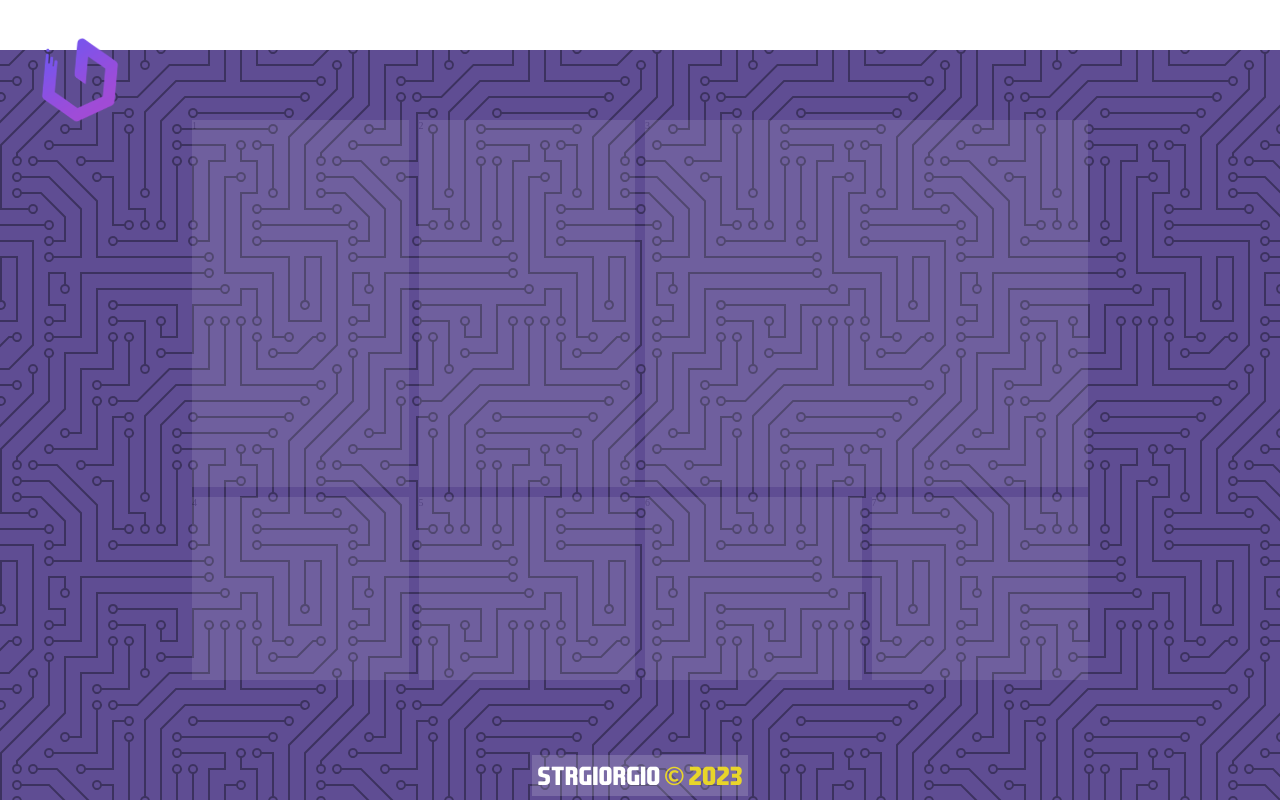
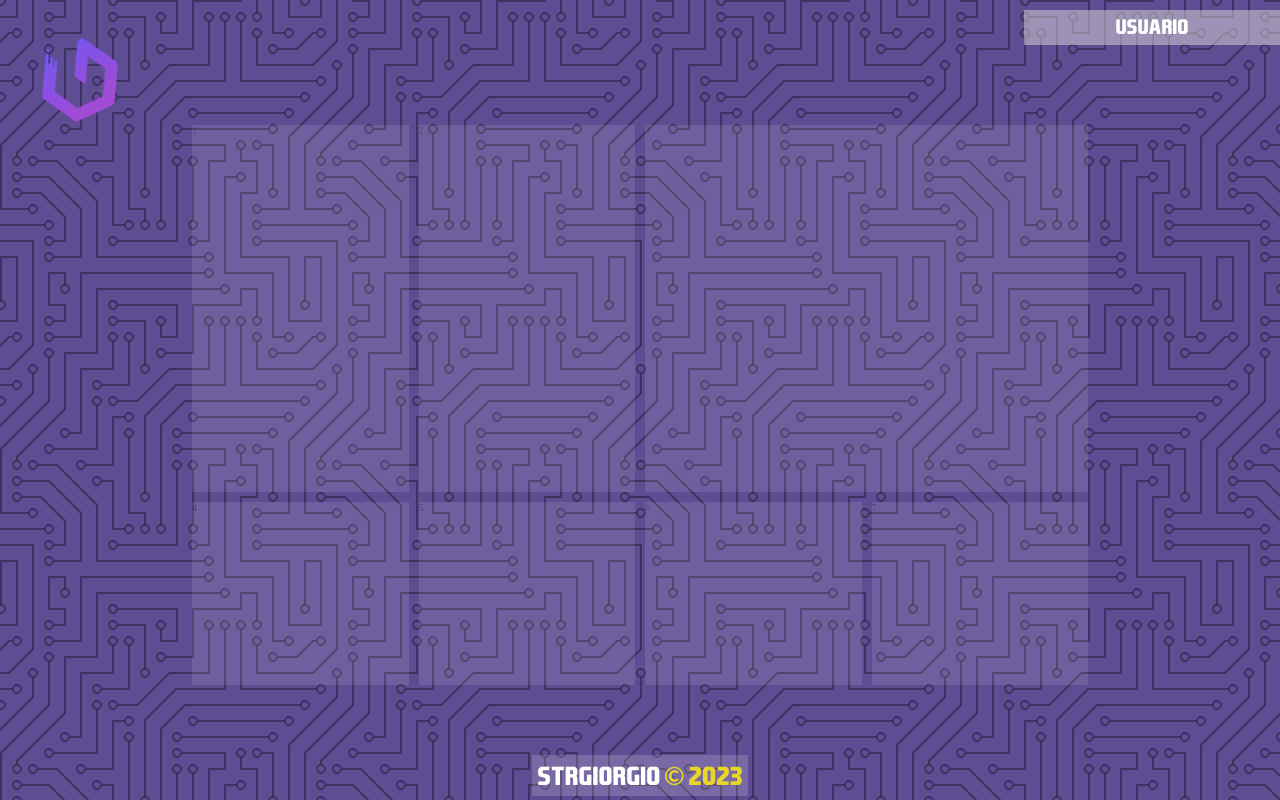
Before and after one commit to strGiorgio/personalPort, a Django app: page /strgiorgio in a window 1280 px wide. Run offline with Django 4.2, Linux system fonts and the light colour scheme; some web fonts are replaced.

Commit message:
Create header elements

```diff
--- a/core/static/css/components/main-header.css
+++ b/core/static/css/components/main-header.css
@@ -2,5 +2,4 @@
     width: 100%;
     max-width: 1920px;
     height: 50px;
-    background-color: #fff;
 }
--- a/core/static/css/components/texts.css
+++ b/core/static/css/components/texts.css
@@ -15,3 +15,8 @@
     font-size: 2.5rem;
     color: #fff;
 }
+
+.text-user {
+    font-size: 2rem;
+    color: #fff;
+}
--- a/core/static/css/sections/section-main.css
+++ b/core/static/css/sections/section-main.css
@@ -5,6 +5,28 @@
     align-items: center;
 
     max-height: 1080px;
+}
+
+.section-main .main-header {
+    display: flex;
+    justify-content: end;
+    padding-top: 10px;
+}
+
+.section-main .main-header div {
+    background-color: rgba(218, 217, 217, 0.5);
+    width: 20%;
+    height: 70%;
+    display: flex;
+    justify-content: center;
+    align-items: center;
+}
+
+.section-main .main-header div a:hover {
+    padding: 5px 20px;
+    background-color: #c4c4c4;
+    border-radius: 5px;
+
 }
 
 .wrapper-menu {
--- a/core/templates/main.html
+++ b/core/templates/main.html
@@ -1,6 +1,10 @@
 {% load static %}
 <section class="section-primary section-main background-primary">
-    <header class="main-header"></header>
+    <header class="main-header">
+        <div>
+            <a class="text-font text-user" href="">USUARIO</a>
+        </div>
+    </header>
 
     <div class="wrapper-menu">
 
```
